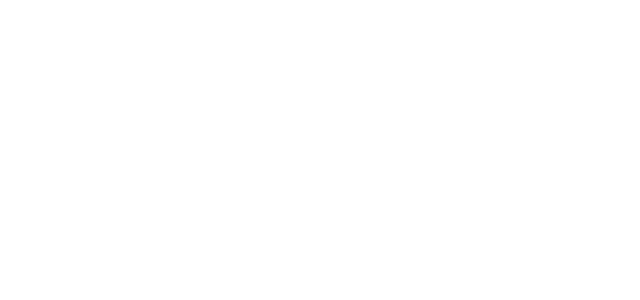
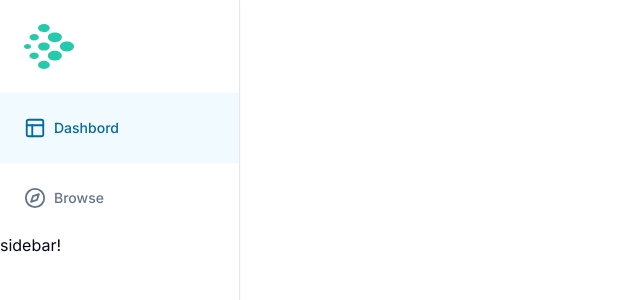
Before and after one commit to Charlesntwari/LMS-platform, a Next.js app in the folder lms-platform/: page / in a window 1280 px wide. Shown: the top 300 px of the page, without its empty margins (0-640 px from the left). Built offline with nearby package versions, Linux system fonts and the light colour scheme.

Commit message:
adding on sidebar

```diff
--- /dev/null
+++ b/lms-platform/app/(dashbord)/_components/logo.tsx
@@ -0,0 +1,12 @@
+import Image  from 'next/image';
+
+export const Logo = () =>{
+    return(
+        <Image
+        width={50}
+        height={50}
+        alt="logo"
+        src="/logo.svg"
+        />
+    )
+}
--- /dev/null
+++ b/lms-platform/app/(dashbord)/_components/sidebar-items.tsx
@@ -0,0 +1,56 @@
+"use client"
+
+import {LucideIcon} from "lucide-react";
+import {usePathname, useRouter} from "next/navigation";
+import { cn } from "@/lib/utils";
+
+interface sidebarItemProps{
+    icon: LucideIcon,
+    label: string,
+    href: string
+};
+
+export const SidebarItems = ({
+    icon: Icon,
+    label,
+    href
+}: sidebarItemProps) => {
+    const pathname = usePathname();
+    const router = useRouter();
+
+    const isActive = (pathname ==="/" && href === "/") ||
+    pathname === "/href" ||
+    pathname?.startsWith(`${href}/`)
+
+    const onClick = () => {
+        router.push(href);
+    }
+    return (
+        <button
+          onClick={onClick}
+          type="button"
+          className={cn(
+            "flex items-center gap-x-2 text-slate-500 text-sm font-[500] pl-6 transition-all hover:text-slate-600 hover:bg-slate-300/20",
+            isActive && "text-sky-700 bg-sky-200/20 hover:text-sky-700"
+            )}
+        >
+            <div className="flex items-center gap-x-2 py-6">
+                <Icon
+                size={22}
+                className={cn(
+                    "text-slate-500",
+                    isActive && "text-sky-700"
+                )}
+            />
+            {label}
+            </div>
+            {/* <div
+            className={cn(
+            "ml-auto opacity-0 border-2 border-sky-700 h-full transition-all",
+            isActive && "opacity-100"
+            )}
+            /> */}
+
+        </button>
+    )
+}
--- /dev/null
+++ b/lms-platform/app/(dashbord)/_components/sidebar-routes.tsx
@@ -0,0 +1,33 @@
+"use client"
+
+import { Layout,Compass } from "lucide-react"
+import { SidebarItems} from './sidebar-items'
+
+const guestRoutes = [
+    {
+        icon: Layout,
+        label:"Dashbord",
+        href:"/"
+    },
+    {
+        icon: Compass,
+        label:"Browse",
+        href:"/search"
+    }
+]
+
+export const SidebarRoutes = () =>{
+    const routes = guestRoutes
+    return (
+        <div className="flex flex-col w-full">
+           { routes.map((route) => (
+            <SidebarItems
+            key={route.href}
+            icon={route.icon}
+            label={route.label}
+            href={route.href}
+            />
+           ))}
+        </div>
+    )
+}
--- /dev/null
+++ b/lms-platform/app/(dashbord)/_components/sidebar.tsx
@@ -0,0 +1,17 @@
+import{ Logo } from './logo'
+import { SidebarRoutes } from './sidebar-routes'
+
+export const Sidebar =() =>
+{
+    return(
+        <div className="h-full border-r flex flex-col overflow-y-auto bg-white shadow-sm">
+            <div className="p-6">
+                <Logo/>
+            </div>
+            <div>
+                <SidebarRoutes/>
+            </div>
+            sidebar!
+        </div>
+    )
+}
--- /dev/null
+++ b/lms-platform/app/(dashbord)/layout.tsx
@@ -0,0 +1,16 @@
+import { Sidebar } from "./_components/sidebar";
+
+const dashbordLayout = ({ children }: {
+    children: React.ReactNode
+}) => {
+    return (
+        <div className="h-full">
+            <div className="hidden md:flex h-full w-60 flex-col fixed inset-y-0 z-50">
+              <Sidebar />
+            </div>
+            { children }
+        </div>
+     );
+}
+
+export default dashbordLayout;
```
Also changed, not shown: lms-platform/public/logo.svg (added).
